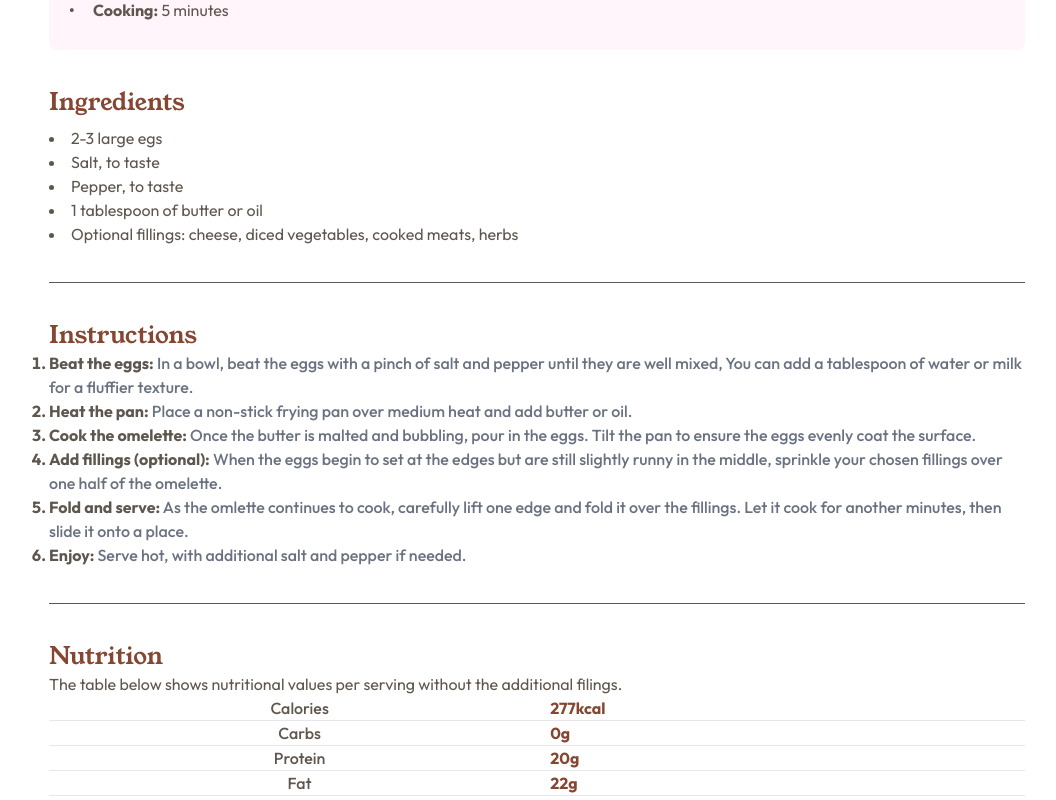
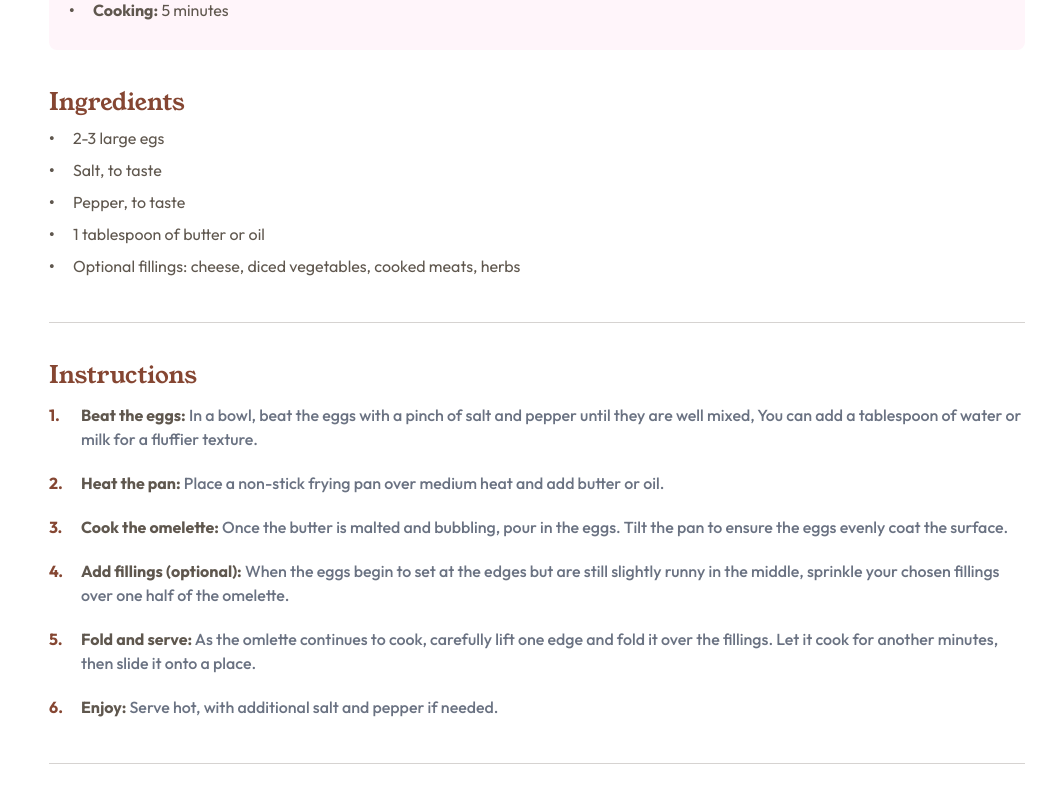
Before and after one commit to unphixedBug/test-cursor, a React (Vite) app: page / in a window 1280 px wide. Shown: the part 800-1600 px from the top of the page, without its empty margins (103-1159 px from the left). Built offline with nearby package versions, Linux system fonts and the light colour scheme.

Commit message:
lists and table finished

```diff
--- a/src/App.tsx
+++ b/src/App.tsx
@@ -17,9 +17,9 @@ function App() {
         <Introduction />
         <PreparationTime />
         <Ingredients />
-        <hr />
+        <hr className="border-stone-300" />
         <Instructions />
-        <hr />
+        <hr className="border-stone-300" />
         <Nutrition />
       </Layout>
     </div>
--- a/src/components/elements/IngredientListItem.tsx
+++ b/src/components/elements/IngredientListItem.tsx
@@ -3,5 +3,5 @@ interface IngredientProps {
 }
 
 export default function IngredientListItem({ content }: IngredientProps) {
-  return <li className="list-disc list-inside">{content}</li>;
+  return <li>{content}</li>;
 }
--- a/src/components/elements/Instructions.tsx
+++ b/src/components/elements/Instructions.tsx
@@ -8,7 +8,7 @@ export default function Instructions({
   details,
 }: InstructionsProps) {
   return (
-    <li className="list-decimal list-outside font-bold">
+    <li className="font-bold">
       {instruction}:
       {details && <span className="text-gray-500 font-medium"> {details}</span>}
     </li>
--- a/src/components/elements/NutritionElem.tsx
+++ b/src/components/elements/NutritionElem.tsx
@@ -6,10 +6,10 @@ interface NutritionElemProps {
 export default function NutritionElem({ label, value }: NutritionElemProps) {
   return (
     <tr className="border-b border-gray-200">
-      <th scope="row" className="font-medium">
+      <th scope="row" className="font-medium text-left py-3 px-4">
         {label}
       </th>
-      <td className="text-brown-800 font-bold">{value}</td>
+      <td className="text-brown-800 font-bold py-3 px-4">{value}</td>
     </tr>
   );
 }
--- a/src/components/sections/IngredientsSection.tsx
+++ b/src/components/sections/IngredientsSection.tsx
@@ -5,7 +5,7 @@ export default function IngredientsSection() {
   return (
     <div className="flex flex-col gap-2">
       <Title content="Ingredients" titleLevel={2} />
-      <ol>
+      <ol className="custom-bullet-list">
         <Ingredient content="2-3 large egs" />
         <Ingredient content="Salt, to taste" />
         <Ingredient content="Pepper, to taste" />
--- a/src/components/sections/InstructionsSection.tsx
+++ b/src/components/sections/InstructionsSection.tsx
@@ -3,9 +3,9 @@ import Title from "../elements/Title";
 
 export default function InstructionsSection() {
   return (
-    <div>
+    <div className="flex flex-col gap-3">
       <Title content="Instructions" titleLevel={2} />
-      <ol>
+      <ol className="flex flex-col gap-3 custom-numbered-list">
         <Instructions
           instruction="Beat the eggs"
           details="In a bowl, beat the eggs with a pinch of salt and pepper until they are well mixed, You can add a tablespoon of water or milk for a fluffier texture."
--- a/src/components/sections/NutritionSection.tsx
+++ b/src/components/sections/NutritionSection.tsx
@@ -3,14 +3,14 @@ import Title from "../elements/Title";
 
 export default function NutritionSection() {
   return (
-    <div>
+    <div className="flex flex-col gap-3">
       <Title content="Nutrition" titleLevel={2} />
       <p>
         The table below shows nutritional values per serving without the
         additional filings.
       </p>
       <table className="w-full">
-        <tbody>
+        <tbody className="">
           <NutritionElem label="Calories" value="277kcal" />
           <NutritionElem label="Carbs" value="0g" />
           <NutritionElem label="Protein" value="20g" />
--- a/src/index.css
+++ b/src/index.css
@@ -57,3 +57,25 @@
   left: 0;
   font-weight: bold;
 }
+
+/* style custom listes numérotées */
+.custom-numbered-list {
+  list-style: none;
+  padding-left: 0;
+  counter-reset: item;
+}
+
+.custom-numbered-list li {
+  position: relative;
+  padding-left: 2rem;
+  margin-bottom: 0.5rem;
+  counter-increment: item;
+}
+
+.custom-numbered-list li::before {
+  content: counter(item) ".";
+  position: absolute;
+  left: 0;
+  color: var(--color-brown-800);
+  font-weight: bold;
+}
```
